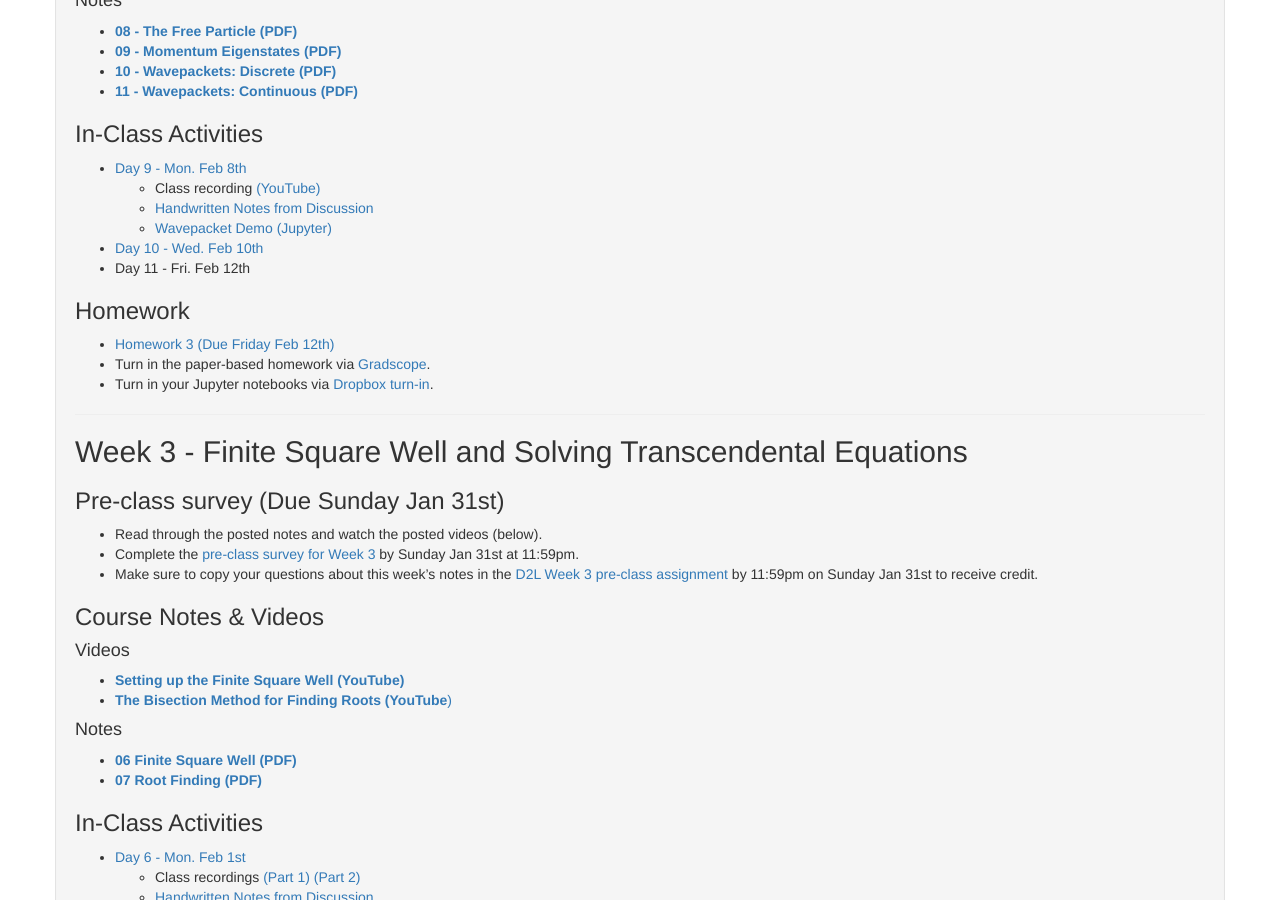
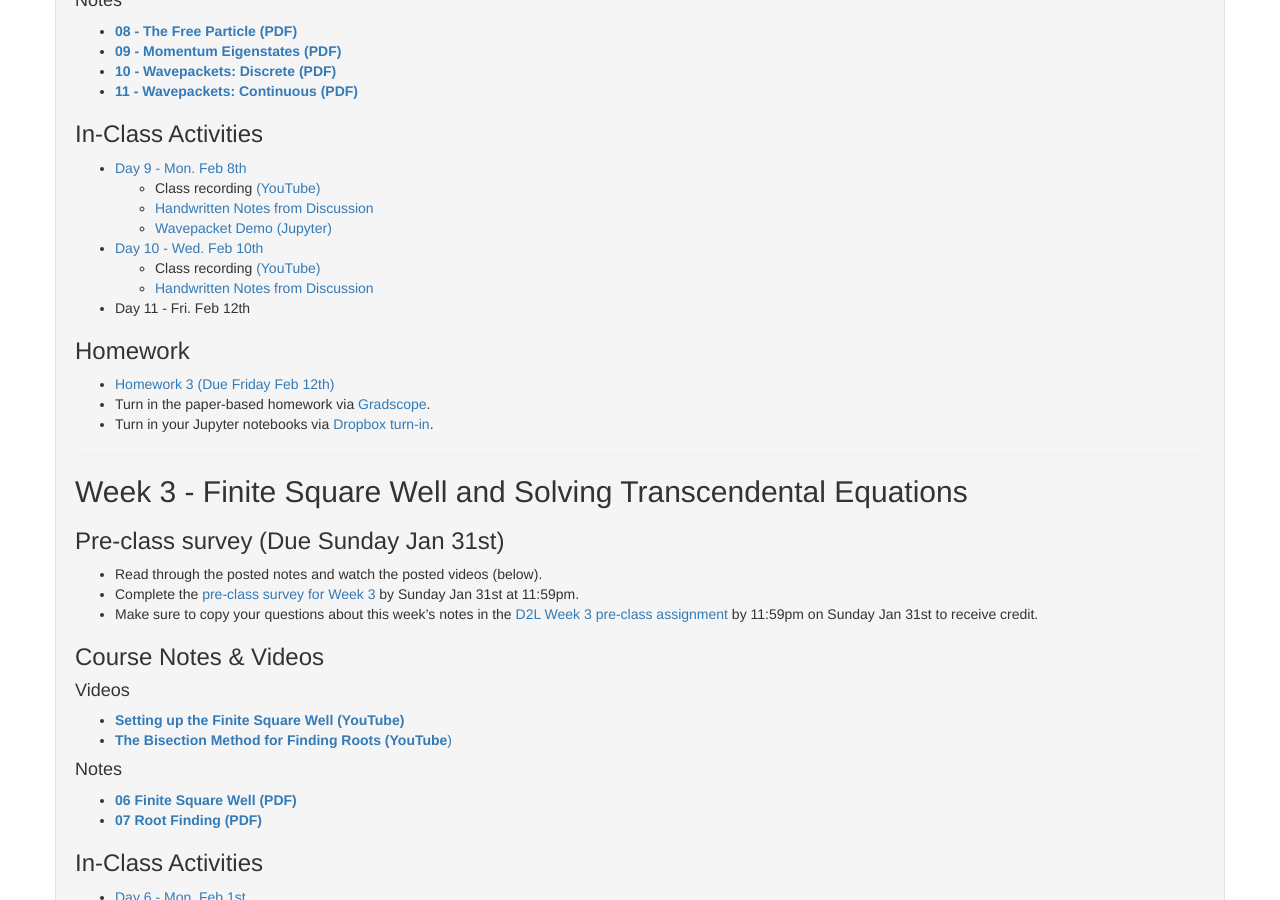
Before and after one commit to dannycab/phy472msu_s2021, a Jekyll site: the page built from notes/index.md, in a window 1280 px wide and 900 px high, scrolled down 1155 px. Built offline with Jekyll 4.4.1, drawn with Linux system fonts in a browser that asks for light colours.

Commit message:
added day 10 video and notes

```diff
--- a/notes/index.md
+++ b/notes/index.md
@@ -71,6 +71,8 @@
   * [Handwritten Notes from Discussion](./in-class/Day_9.pdf)
   * [Wavepacket Demo (Jupyter)](./in-class/Wavepacket_Demo.ipynb)
 * [Day 10 - Wed. Feb 10th](./in-class/day10.html)
+  * Class recording [(YouTube)](https://www.youtube.com/watch?v=LyFc6CXHuHI)
+  * [Handwritten Notes from Discussion](./in-class/Day_10.pdf)
 * Day 11 - Fri. Feb 12th
 
 ### Homework
```
Also changed, not shown: 1 other file.
